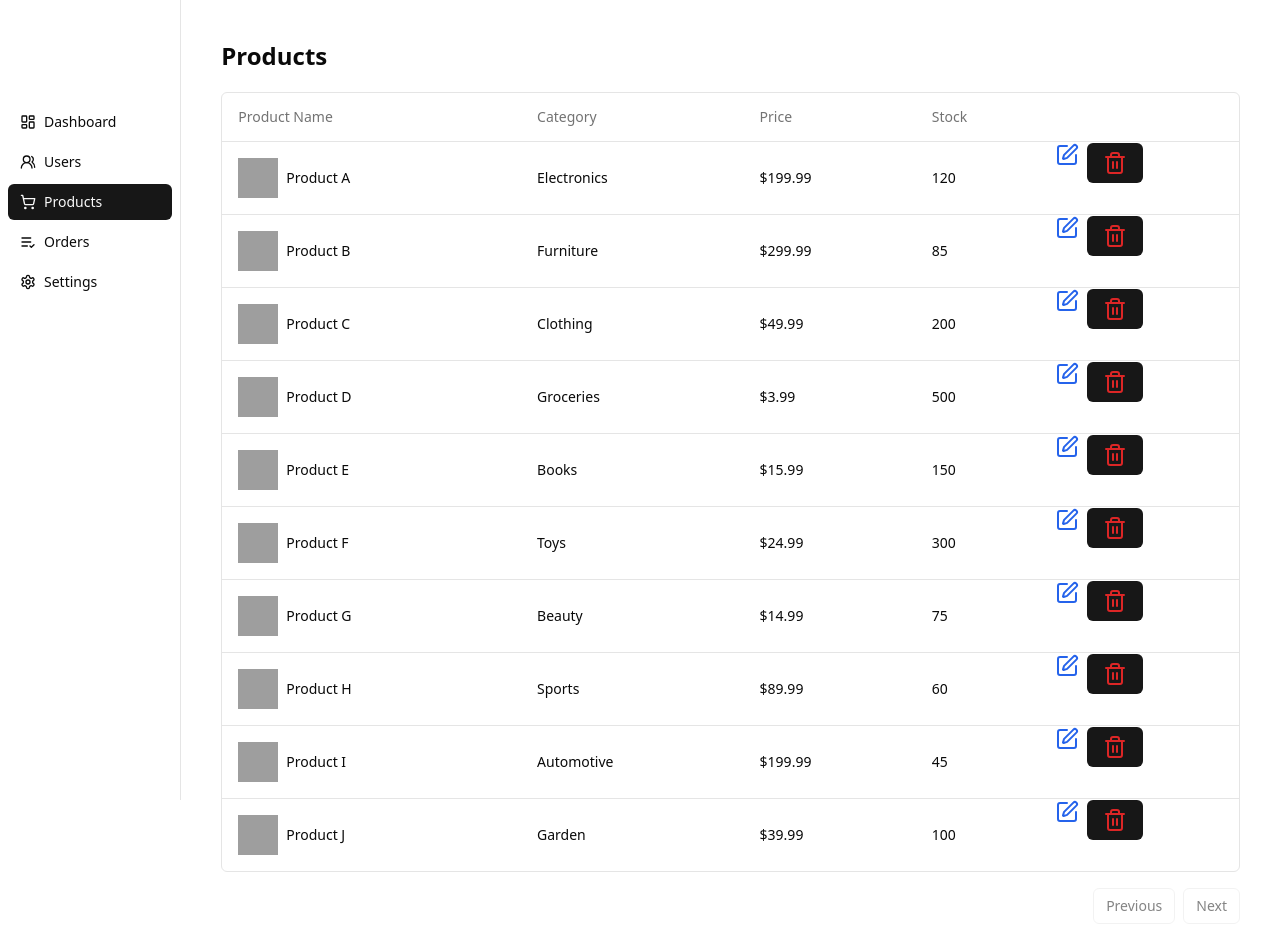
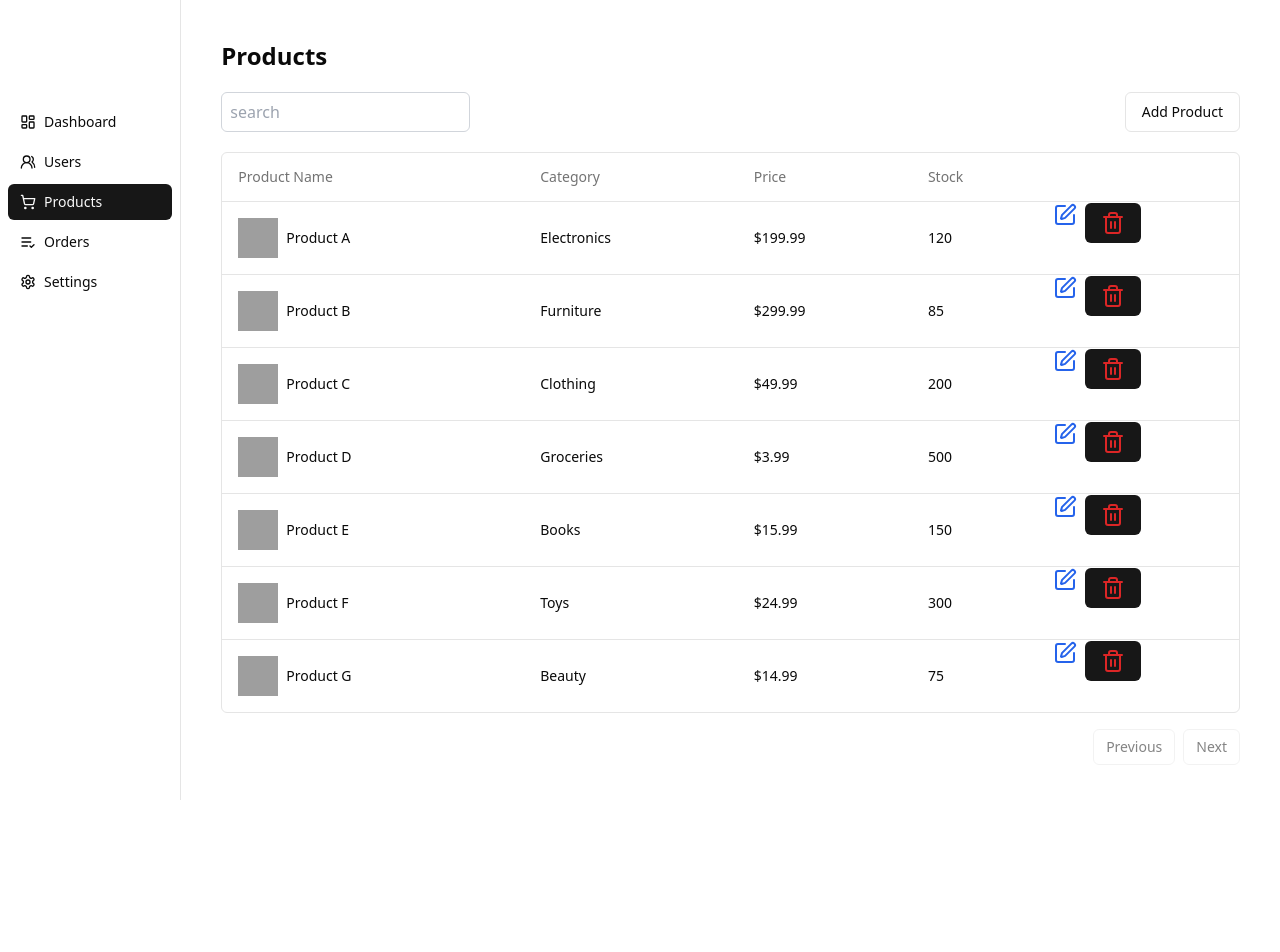
Before and after one commit to IqDevHose/ecommerce-dashboard, a React (Vite) app: page /products in a window 1280 px wide. Shown: the top 952 px of the page. After the commit the page ends 821 px from the top, so only its background shows below. Built offline with nearby package versions, Linux system fonts and the light colour scheme; grey boxes are pictures that could not be loaded.

Commit message:
table to all

```diff
--- a/src/App.tsx
+++ b/src/App.tsx
@@ -8,6 +8,8 @@ import ProductsPage from "./pages/products/Products";
 import OrdersPage from "./pages/orders/Orders";
 import Settings from "./pages/settings/Settings";
 import AddUser from "./pages/users/AddUser";
+import AddProduct from "./pages/products/AddProduct";
+import AddOrder from "./pages/orders/AddOrder";
 
 function App() {
   return (
@@ -17,8 +19,13 @@ function App() {
         <Route path="/" element={<Home />} />
         <Route path="/users" element={<Users />} />
         <Route path="/new-user" element={<AddUser />} />
+
         <Route path="/products" element={<ProductsPage />} />
+        <Route path="/new-product" element={<AddProduct />} />
+
         <Route path="/orders" element={<OrdersPage />} />
+        <Route path="/new-order" element={<AddOrder />} />
+
         <Route path="/settings" element={<Settings />} />
       </Routes>
     </div>
--- /dev/null
+++ b/src/pages/orders/AddOrder.tsx
@@ -0,0 +1,11 @@
+import React from 'react'
+
+type Props = {}
+
+const AddOrder = (props: Props) => {
+  return (
+    <div>AddOrder</div>
+  )
+}
+
+export default AddOrder
--- a/src/pages/orders/Orders.tsx
+++ b/src/pages/orders/Orders.tsx
@@ -1,10 +1,15 @@
 import { DataTable } from "@/components/DataTable";
+import Options from "@/components/Options";
 import PageTitle from "@/components/PageTitle";
+import { Button } from "@/components/ui/button";
 import { cn } from "@/lib/utils";
 import { ColumnDef } from "@tanstack/react-table";
+import { useState } from "react";
+import { Link } from "react-router-dom";
 
 
 type Payment = {
+  id: string;
   order: string;
   status: string;
   lastOrder: string;
@@ -45,102 +50,94 @@ const columns: ColumnDef<Payment>[] = [
 
 const data: Payment[] = [
   {
+    id: "1",
     order: "ORD001",
     status: "Pending",
     lastOrder: "2023-01-15",
     method: "Credit Card",
   },
   {
+    id: "2",
     order: "ORD002",
     status: "Processing",
     lastOrder: "2023-02-20",
     method: "PayPal",
   },
   {
+    id: "3",
     order: "ORD003",
     status: "Completed",
     lastOrder: "2023-03-10",
     method: "Stripe",
   },
   {
+    id: "4",
     order: "ORD004",
     status: "Pending",
     lastOrder: "2023-04-05",
     method: "Venmo",
   },
   {
+    id: "5",
     order: "ORD005",
     status: "Completed",
     lastOrder: "2023-05-12",
     method: "Bank Transfer",
   },
   {
+    id: "6",
     order: "ORD006",
     status: "Processing",
     lastOrder: "2023-06-18",
     method: "Apple Pay",
   },
   {
+    id: "7",
     order: "ORD007",
     status: "Completed",
     lastOrder: "2023-07-22",
     method: "Google Pay",
   },
   {
+    id: "8",
     order: "ORD008",
     status: "Pending",
     lastOrder: "2023-08-30",
     method: "Cryptocurrency",
   },
   {
+    id: "9",
     order: "ORD009",
     status: "Processing",
     lastOrder: "2023-09-05",
     method: "Alipay",
   },
-  {
-    order: "ORD010",
-    status: "Completed",
-    lastOrder: "2023-10-18",
-    method: "WeChat Pay",
-  },
-  {
-    order: "ORD011",
-    status: "Pending",
-    lastOrder: "2023-11-25",
-    method: "Square Cash",
-  },
-  {
-    order: "ORD012",
-    status: "Completed",
-    lastOrder: "2023-12-08",
-    method: "Zelle",
-  },
-  {
-    order: "ORD013",
-    status: "Processing",
-    lastOrder: "2024-01-15",
-    method: "Stripe",
-  },
-  {
-    order: "ORD014",
-    status: "Completed",
-    lastOrder: "2024-02-20",
-    method: "PayPal",
-  },
-  {
-    order: "ORD015",
-    status: "Pending",
-    lastOrder: "2024-03-30",
-    method: "Credit Card",
-  },
 ];
 
 export default function Orders() {
+  const [userSearch, setUserSearch] = useState("");
+
+  const handleDelete = (orderId: string) => {
+    console.log("Delete user with ID:", orderId);
+  };
+
   return (
     <div className="flex flex-col p-10 gap-5 w-full">
       <PageTitle title="Orders" />
-      <DataTable columns={columns} data={data} />
+      <Options
+        haveSearch={true}
+        searchValue={userSearch}
+        setSearchValue={setUserSearch}
+        buttons={[
+          <Link to={"/new-order"}>
+            <Button
+             variant={"outline"} className="">
+              Add Order
+            </Button>
+          </Link>,
+        ]}
+      />
+      <DataTable editLink="/edit-order" handleDelete={handleDelete} columns={columns} data={data} />
     </div>
   );
 }
--- /dev/null
+++ b/src/pages/products/AddProduct.tsx
@@ -0,0 +1,11 @@
+import React from 'react'
+
+type Props = {}
+
+const AddProduct = (props: Props) => {
+  return (
+    <div>AddProduct</div>
+  )
+}
+
+export default AddProduct
--- a/src/pages/products/Products.tsx
+++ b/src/pages/products/Products.tsx
@@ -1,9 +1,14 @@
 import { DataTable } from "@/components/DataTable";
+import Options from "@/components/Options";
 import PageTitle from "@/components/PageTitle";
+import { Button } from "@/components/ui/button";
 import { ColumnDef } from "@tanstack/react-table"; // Ensure you're using @tanstack/react-table in your project
+import { useState } from "react";
+import { Link } from "react-router-dom";
 
 // Define the Product type
 type Product = {
+  id: string;
   name: string;
   category: string;
   price: string;
@@ -45,73 +50,80 @@ const columns: ColumnDef<Product>[] = [
 // Sample data for products
 const data: Product[] = [
   {
+    id: "1",
     name: "Product A",
     category: "Electronics",
     price: "$199.99",
     stock: 120,
   },
   {
+    id: "3",
     name: "Product B",
     category: "Furniture",
     price: "$299.99",
     stock: 85,
   },
   {
+    id: "3",
     name: "Product C",
     category: "Clothing",
     price: "$49.99",
     stock: 200,
   },
   {
+    id: "4",
     name: "Product D",
     category: "Groceries",
     price: "$3.99",
     stock: 500,
   },
   {
+    id: "5",
     name: "Product E",
     category: "Books",
     price: "$15.99",
     stock: 150,
   },
   {
+    id: "6",
     name: "Product F",
     category: "Toys",
     price: "$24.99",
     stock: 300,
   },
   {
+    id: "7",
     name: "Product G",
     category: "Beauty",
     price: "$14.99",
     stock: 75,
   },
-  {
-    name: "Product H",
-    category: "Sports",
-    price: "$89.99",
-    stock: 60,
-  },
-  {
-    name: "Product I",
-    category: "Automotive",
-    price: "$199.99",
-    stock: 45,
-  },
-  {
-    name: "Product J",
-    category: "Garden",
-    price: "$39.99",
-    stock: 100,
-  },
 ];
 
 // Main component for ProductsPage
 export default function ProductsPage() {
+  const [userSearch, setUserSearch] = useState("");
+
+  const handleDelete = (productId: string) => {
+    console.log("Delete user with ID:", productId);
+  };
+
   return (
     <div className="flex flex-col p-10 gap-5 w-full">
       <PageTitle title="Products" />
-      <DataTable columns={columns} data={data} />
+      <Options
+        haveSearch={true}
+        searchValue={userSearch}
+        setSearchValue={setUserSearch}
+        buttons={[
+          <Link to={"/new-product"}>
+            <Button variant={"outline"} className="">
+              Add Product
+            </Button>
+          </Link>,
+        ]}
+      />
+      <DataTable editLink="/edit-product" handleDelete={handleDelete} columns={columns} data={data} />
     </div>
   );
 }
--- a/src/pages/users/Users.tsx
+++ b/src/pages/users/Users.tsx
@@ -16,7 +16,7 @@ type Payment = {
 
 const data: Payment[] = [
   {
-    id: "1", // Unique ID
+    id: "1",
     name: "John Doe",
     email: "john@example.com",
     lastOrder: "2023-01-01",
@@ -93,7 +93,6 @@ export default function UsersPage() {
 
   const handleDelete = (userId: string) => {
     console.log("Delete user with ID:", userId);
-    // Add delete logic here
   };
 
   return (
```
